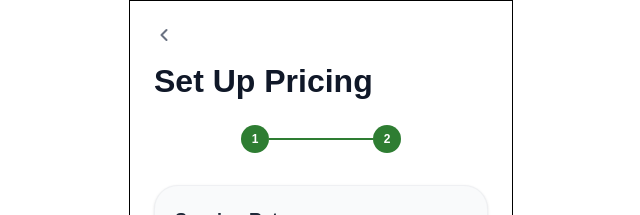
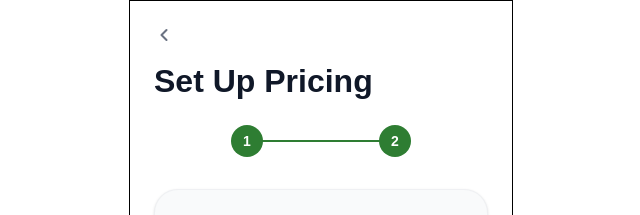
Before and after one commit to Pulih-app/frontend, a Next.js app: page /psikolog/setup-pricing in a window 1280 px wide. Shown: the top 215 px of the page, without its empty margins (319-959 px from the left). Built offline with nearby package versions, Linux system fonts and the light colour scheme.

Commit message:
style: match progress indicators sizing and overlap exactly with onboarding styles

```diff
--- a/app/psikolog/practice-schedule/page.tsx
+++ b/app/psikolog/practice-schedule/page.tsx
@@ -84,10 +84,14 @@ export default function PracticeSchedulePage() {
             </h1>
 
             {/* Progress Step Dots */}
-            <div className="mx-auto mb-8 mt-6 flex w-40 items-center justify-center">
-                <span className="flex h-7 w-7 items-center justify-center rounded-full bg-[#2e7d32] text-xs font-bold text-white">1</span>
-                <span className="h-0.5 flex-1 bg-gray-200" />
-                <span className="flex h-7 w-7 items-center justify-center rounded-full bg-gray-200 text-xs font-bold text-gray-500">2</span>
+            <div className="flex items-center justify-center w-full max-w-[180px] mx-auto mb-8 mt-6 relative">
+                <div className="w-8 h-8 rounded-full flex items-center justify-center font-bold text-sm z-10 transition-colors bg-[#2e7d32] text-white">
+                    1
+                </div>
+                <div className="flex-1 h-0.5 z-0 -mx-1 transition-colors bg-gray-200" />
+                <div className="w-8 h-8 rounded-full flex items-center justify-center font-bold text-sm z-10 transition-colors bg-gray-200 text-gray-500">
+                    2
+                </div>
             </div>
 
             <section className="space-y-6">
--- a/app/psikolog/setup-pricing/page.tsx
+++ b/app/psikolog/setup-pricing/page.tsx
@@ -59,10 +59,14 @@ export default function SetUpPricingPage() {
             </h1>
 
             {/* Progress Step Dots */}
-            <div className="mx-auto mb-8 mt-6 flex w-40 items-center justify-center">
-                <span className="flex h-7 w-7 items-center justify-center rounded-full bg-[#2e7d32] text-xs font-bold text-white">1</span>
-                <span className="h-0.5 flex-1 bg-[#2e7d32]" />
-                <span className="flex h-7 w-7 items-center justify-center rounded-full bg-[#2e7d32] text-xs font-bold text-white">2</span>
+            <div className="flex items-center justify-center w-full max-w-[180px] mx-auto mb-8 mt-6 relative">
+                <div className="w-8 h-8 rounded-full flex items-center justify-center font-bold text-sm z-10 transition-colors bg-[#2e7d32] text-white">
+                    1
+                </div>
+                <div className="flex-1 h-0.5 z-0 -mx-1 transition-colors bg-[#2e7d32]" />
+                <div className="w-8 h-8 rounded-full flex items-center justify-center font-bold text-sm z-10 transition-colors bg-[#2e7d32] text-white">
+                    2
+                </div>
             </div>
 
             <section className="space-y-6">
```
